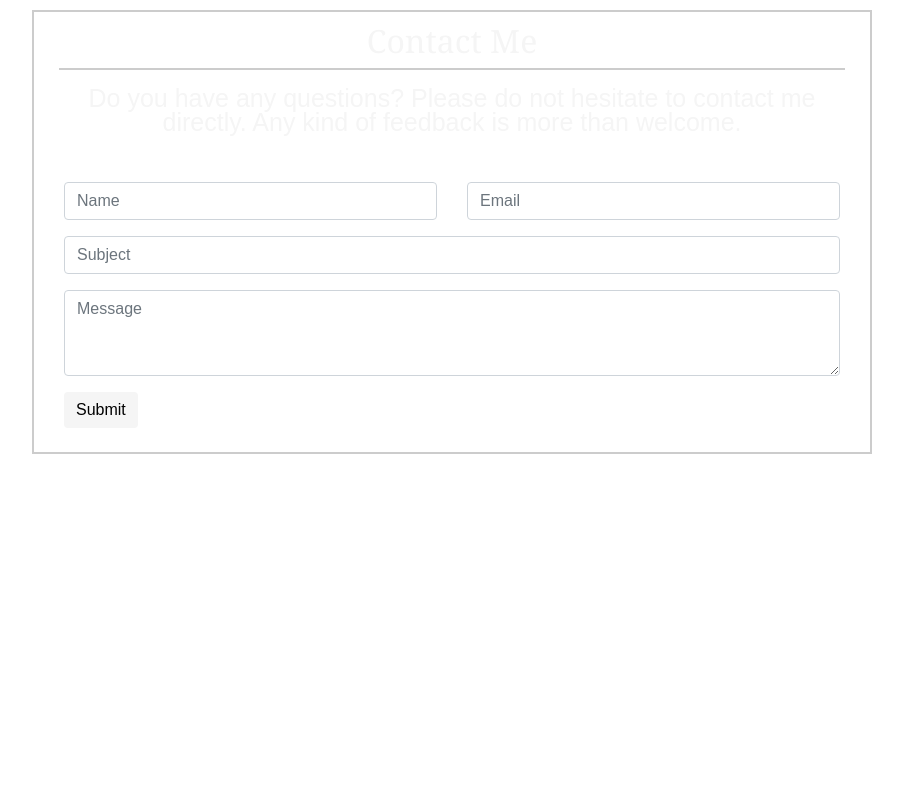
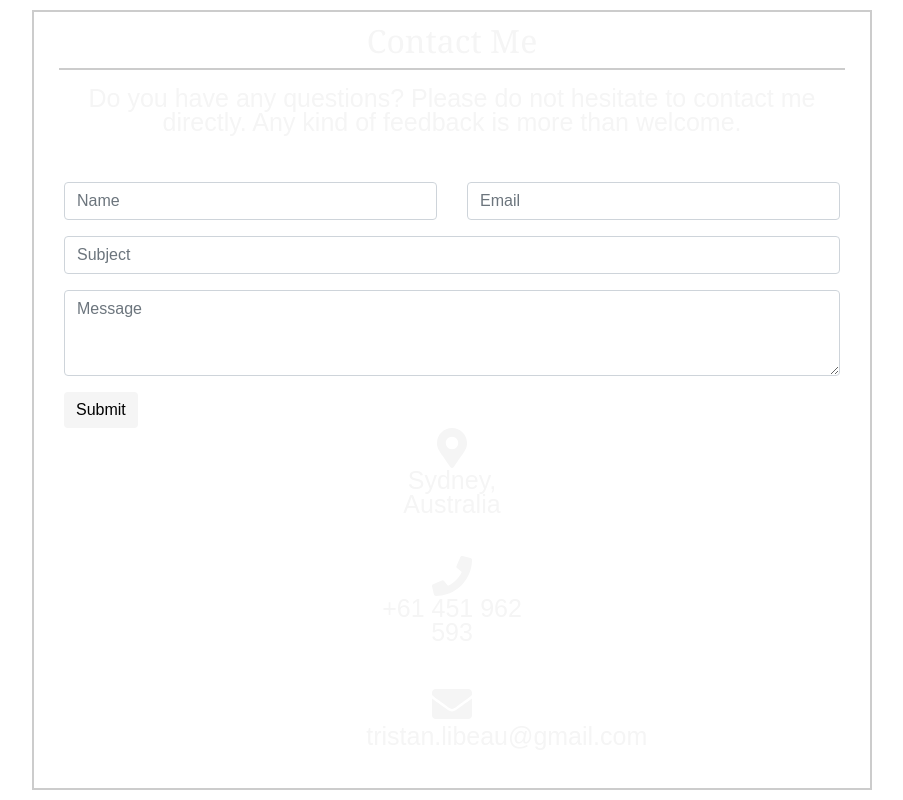
Before and after one commit to TristanLibeau/Portfolio, a plain HTML site: page index.html in a window 1280 px wide. Shown: the part 5649-6449 px from the top of the page, without its empty margins (173-1076 px from the left). Before the commit the page ends 6113 px from the top, so only its background shows below. Drawn offline with nearby package versions, Linux system fonts and the light colour scheme.

Commit message:
contact update

```diff
--- a/index.html
+++ b/index.html
@@ -227,6 +227,21 @@
                                                         </button>
                                                     </form>
                                                 </div>
+                                                <div class="col-md-3 text-center">
+                                                    <ul class="list-unstyled mb-0">
+                                                        <li><i class="fas fa-map-marker-alt fa-2x"></i>
+                                                            <p>Sydney, Australia</p>
+                                                        </li>
+
+                                                        <li><i class="fas fa-phone mt-4 fa-2x"></i>
+                                                            <p>+61 451 962 593</p>
+                                                        </li>
+
+                                                        <li><i class="fas fa-envelope mt-4 fa-2x"></i>
+                                                            <p>tristan.libeau@gmail.com</p>
+                                                        </li>
+                                                    </ul>
+                                                </div>
                                             </div>
                                         </div>
                                       </div>
```
